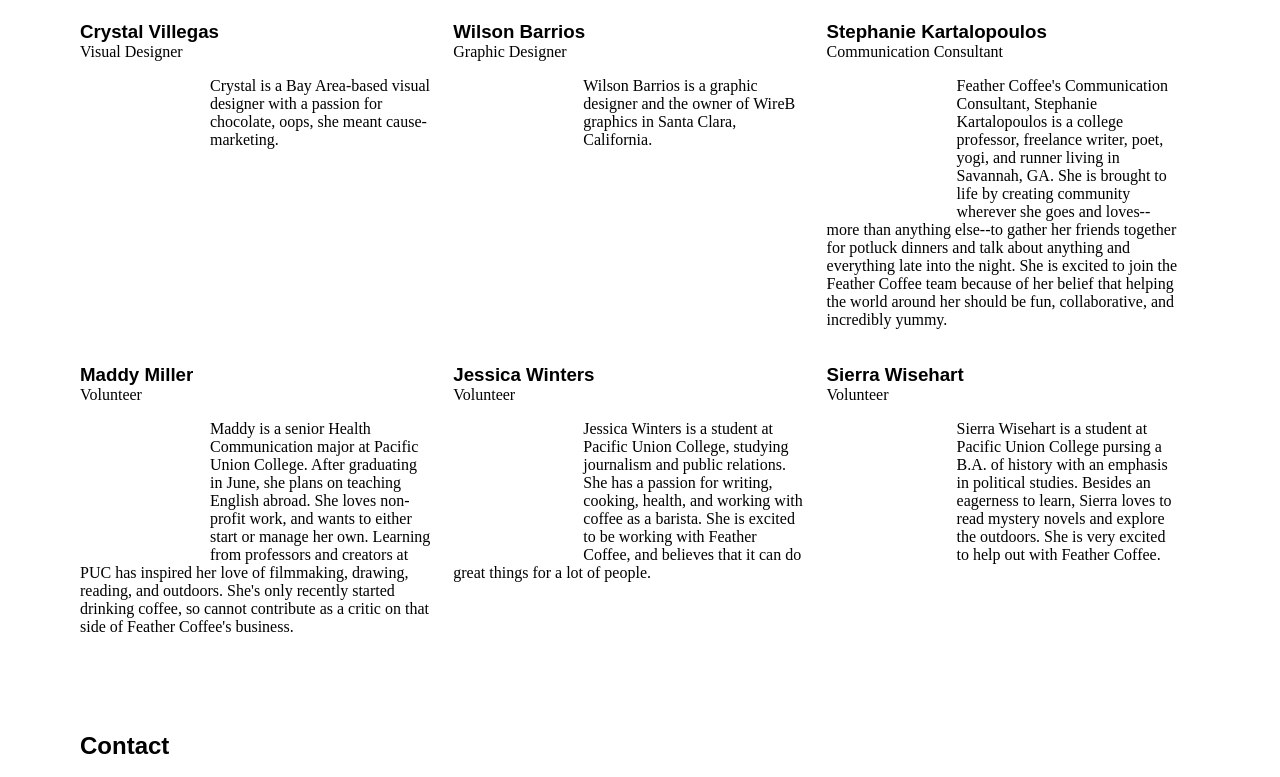
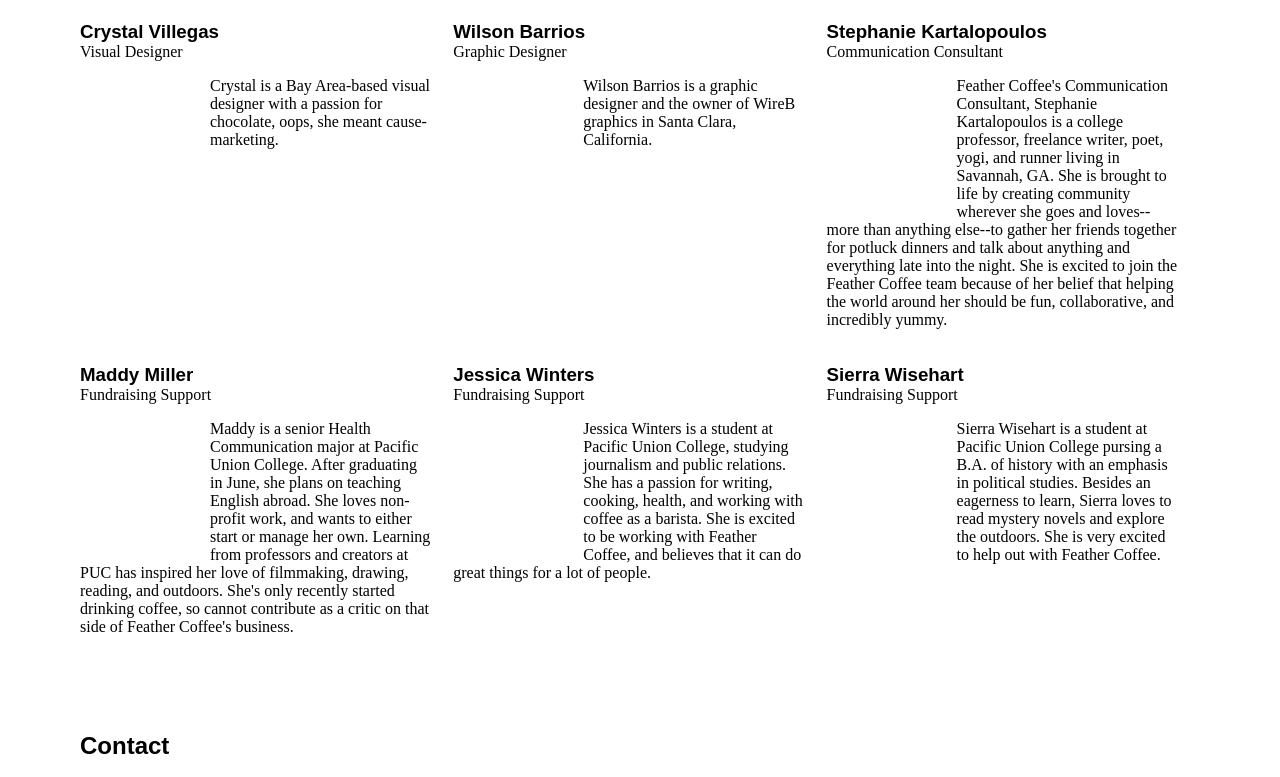
Before and after one commit to feathercoffee/feathercoffee.github.io, a website: page index.html in a window 1280 px wide. Shown: the part 1689-2466 px from the top of the page. Drawn offline with Linux system fonts and the light colour scheme.

Commit message:
#10 Change About text

```diff
--- a/index.html
+++ b/index.html
@@ -65,10 +65,10 @@
 			<div class="col-wrapper">
 				<a name="about"><h2>About</h2></a>
 				<div class="col-multi">
-					<p>Melanee is developing Feather Coffee into a business model she calls "cause-brewing." She plans to franchise the business so that more people can make a difference. People in the rare disease community can buy a Feather Coffee trailer and raise money for their cause in a consistent and flexible way.</p>
+					<p>After being diagnosed with a rare lung disease, Melanee decided she wanted to provide a consistent way to raise funds for those affected by rare diseases. Subsequently, she founded Feather Coffee, a mobile-coffee company that gives a percentage of its profits to rare disease organizations. To help raise start-up funds, she is embarking on a Kickstarter campaign that will go live April 29.</p>
 				</div>
 				<div class="col-multi">
-					<p>Also, anyone interested in starting a socially conscious mobile-coffee business can buy a Feather Coffee trailer. No matter who invests in a franchise, a percentage of the profits will be donated to rare disease organizations.</p>
+					<p>Her vision for the future of Feather Coffee is to develop the business model she calls "cause-brewing" into a franchise so that more people can make a difference in the fight against rare diseases. People in the rare disease community can buy a Feather Coffee trailer and raise money for their cause in a consistent and flexible way.</p>
 				</div>
 				<div class="col-multi">
 					<figure>
@@ -113,17 +113,17 @@
 				</div>
 				<div class="col-multi">
 					<h3>Maddy Miller</h3>
-					Volunteer
+					Fundraising Support
 					<p><img data-src="images/maddy.jpg" src="images/blind.gif" class="team-picture transitionable-opacity invisible" alt="Maddy" />Maddy is a senior Health Communication major at Pacific Union College. After graduating in June, she plans on teaching English abroad. She loves non-profit work, and wants to either start or manage her own. Learning from professors and creators at PUC has inspired her love of filmmaking, drawing, reading, and outdoors. She's only recently started drinking coffee, so cannot contribute as a critic on that side of Feather Coffee's business.</p>
 				</div>
 				<div class="col-multi">
 					<h3>Jessica Winters</h3>
-					Volunteer
+					Fundraising Support
 					<p><img data-src="images/jessica.jpg" src="images/blind.gif" class="team-picture transitionable-opacity invisible" alt="Jessica" />Jessica Winters is a student at Pacific Union College, studying journalism and public relations. She has a passion for writing, cooking, health, and working with coffee as a barista. She is excited to be working with Feather Coffee, and believes that it can do great things for a lot of people.</p>
 				</div>
 				<div class="col-multi">
 					<h3>Sierra Wisehart</h3>
-					Volunteer
+					Fundraising Support
 					<p><img data-src="images/sierra.jpg" src="images/blind.gif" class="team-picture transitionable-opacity invisible" alt="Sierra" />Sierra Wisehart is a student at Pacific Union College pursing a B.A. of history with an emphasis in political studies. Besides an eagerness to learn, Sierra loves to read mystery novels and explore the outdoors. She is very excited to help out with Feather Coffee.</p>
 				</div>
 			</div>
```
